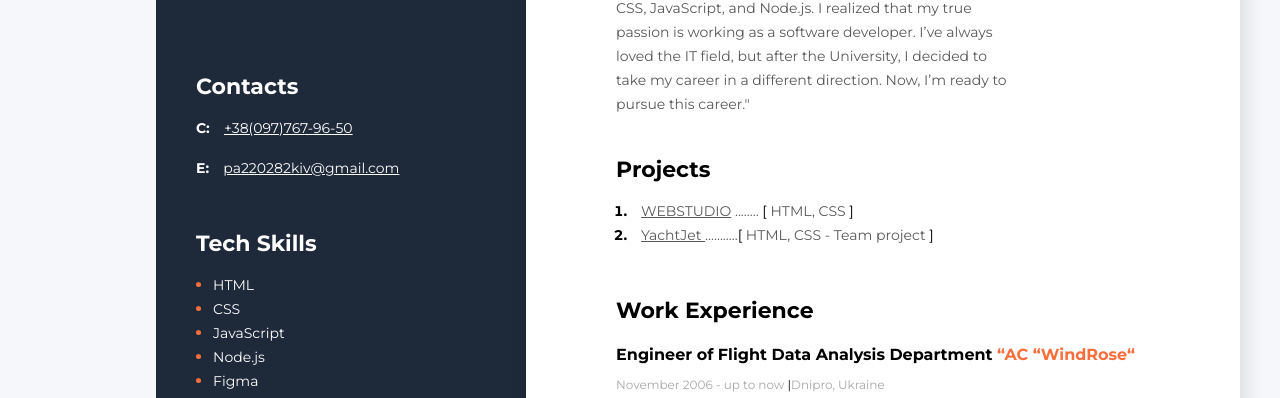
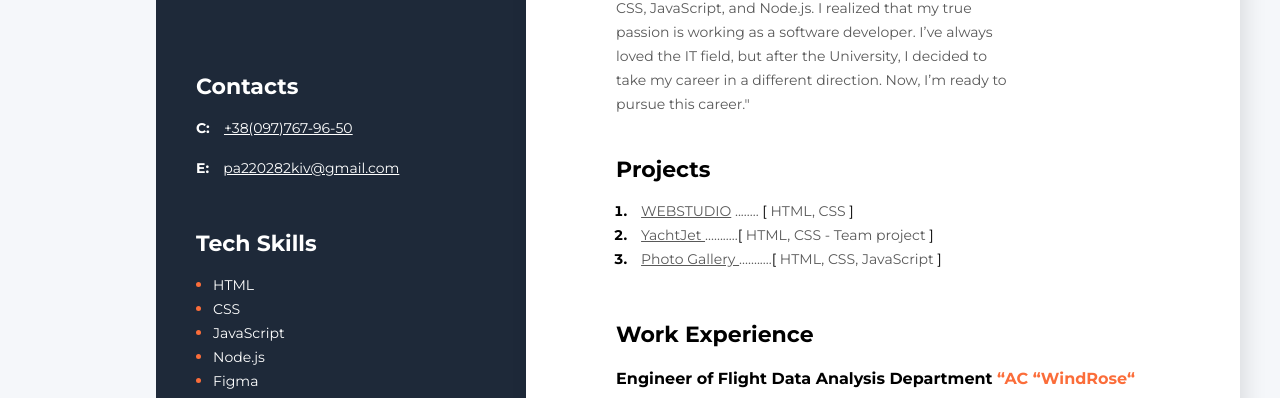
Before and after one commit to kivgor/resume, a plain HTML site: page index.html in a window 1280 px wide. Shown: the part 329-727 px from the top of the page. Drawn offline with Linux system fonts and the light colour scheme.

Commit message:
add Project Galery

```diff
--- a/index.html
+++ b/index.html
@@ -54,6 +54,17 @@
                 </a>
                 ...........<span class="project-bracket">[</span> HTML, CSS -
                 Team project <span class="project-bracket">]</span>
+              </span>
+            </li>
+            <li class="projects-item">
+              <span class="project">
+                <a
+                  href="https://kivgor.github.io/goit-js-hw-12/"
+                  class="project-link"
+                  >Photo Gallery
+                </a>
+                ...........<span class="project-bracket">[</span> HTML, CSS, JavaScript
+                 <span class="project-bracket">]</span>
               </span>
             </li>
           </ol>
```
